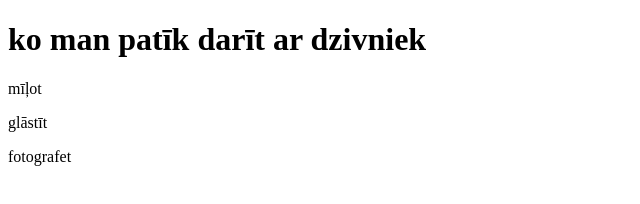
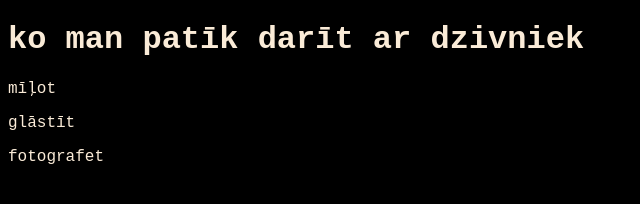
Before and after one commit to Daunis69/animalsforsell, a plain HTML site: page index.html in a window 1280 px wide. Shown: the whole page, without its empty margins (0-640 px from the left). Drawn offline with Linux system fonts and the light colour scheme.

Commit message:
added new css

```diff
--- a/index.html
+++ b/index.html
@@ -4,6 +4,7 @@
     <meta charset="UTF-8">
     <meta name="viewport" content="width=device-width, initial-scale=1.0">
     <title>Document</title>
+    <link rel="stylesheet" href="style.css">
 </head>
 <body>
     <h1>ko man patīk darīt ar dzivniek</h1>
--- /dev/null
+++ b/style.css
@@ -0,0 +1,5 @@
+body{
+    background-color: black;
+    color: antiquewhite;
+    font-family: 'Courier New', Courier, monospace;
+}
```
